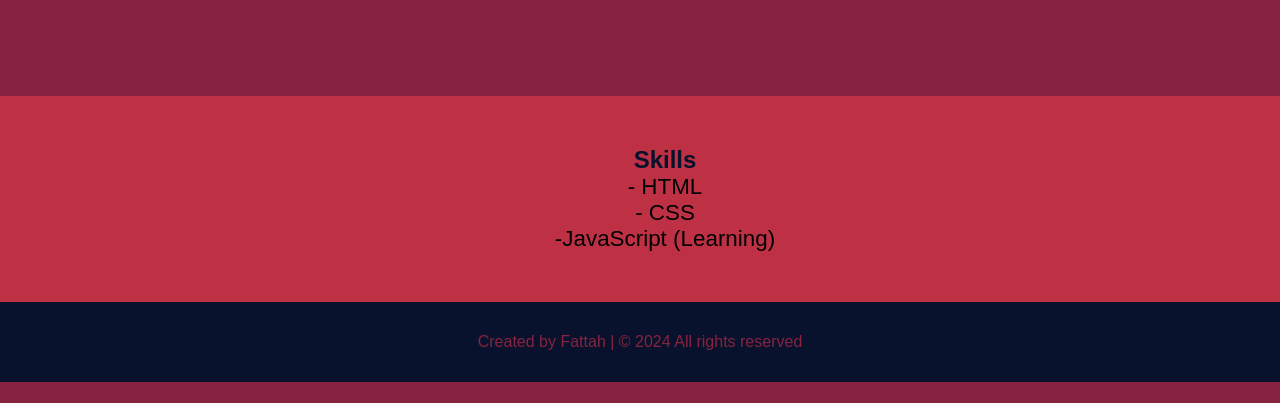
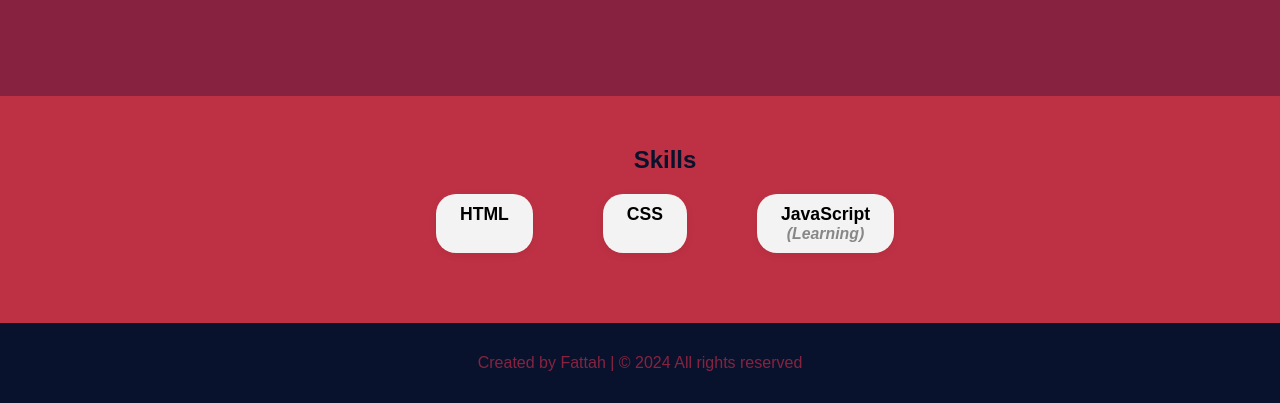
Before and after one commit to fattaoh/portofolio, a plain HTML site: page Skills.html in a window 1280 px wide. Shown: the part 544-947 px from the top of the page. Before the commit the page ends 926 px from the top, so only its background shows below. Drawn offline with nearby package versions, Linux system fonts and the light colour scheme.

Commit message:
skill list

```diff
--- a/Skills.html
+++ b/Skills.html
@@ -53,7 +53,7 @@
 <!-- Section -->
 <section class="main-container">
     <div class="image">
-        <img src="asset/src/images/Screenshot 2025-07-24 124444.png" style="border-radius: 700px;"  alt="Foto">
+        <img src="asset/src/images/Yes - Copy.jpg" style="border-radius: 700px;"  alt="Foto">
     </div>
 
     <div class="content">
@@ -67,7 +67,7 @@
         <div class="social-links">
             <a href="https://github.com/Fattah231-gram"><i class="fa-brands fa-github"></i></a>
             <a href="https://www.linkedin.com/in/fattah-idn-sentul-60b634376/"><i class="fa-brands fa-linkedin"></i></a>
-            <a href=""><i class="fa-brands fa-instagram"></i></a>
+            <a href="asset/src/images/Screen Recording 2025-08-25 132605.mp4"><i class="fa-brands fa-instagram"></i></a>
             <a href=""><i class="fa-brands fa-google"></i></a>
         </div>
         </div>
@@ -79,20 +79,12 @@
 
 <article>
     <div class="article">
-    <h2><span>Skills</span></h2>
-    <p>
-     <li>
-        <ul>
-            - HTML
+        <h2><span>Skills</span></h2>
+        <ul class="skills-list">
+            <li>HTML</li>
+            <li>CSS</li>
+            <li>JavaScript <span class="learning">(Learning)</span></li>
         </ul>
-        <ul>
-            - CSS
-        </ul>
-        <ul>
-            -JavaScript (Learning)
-        </ul>
-     </li>
-    </p>
     </div>
 </article>
 
--- a/asset/CSS/style.css
+++ b/asset/CSS/style.css
@@ -411,6 +411,32 @@ text-shadow: var(--dark-gray);
 
 }
 
+.skills-list {
+    list-style: none;
+    padding: 0;
+    margin: 20px 0;
+    display: flex;
+    gap: 20px;
+    justify-content: center;
+}
+.skills-list li {
+    background: #f3f3f3;
+    border-radius: 20px;
+    padding: 10px 24px;
+    font-weight: bold;
+    font-size: 1.1em;
+    box-shadow: 0 2px 8px rgba(0,0,0,0.07);
+    transition: background 0.2s;
+}
+.skills-list li:hover {
+    background: #e0e7ff;
+}
+.skills-list .learning {
+    font-size: 0.9em;
+    color: #888;
+    font-style: italic;
+}
+
 .sertifikat{
     width: 100%;
     height: auto;
```
Also changed, not shown: Certificate.html (+2 -2 lines).
